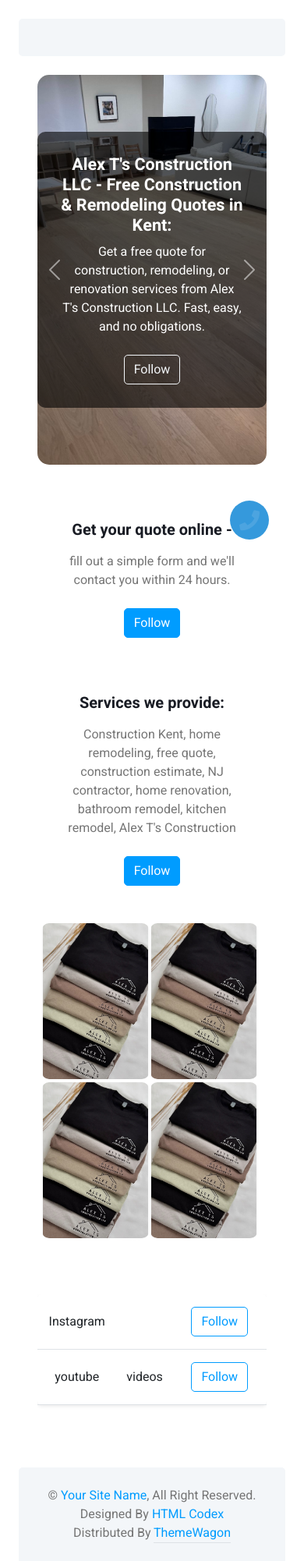
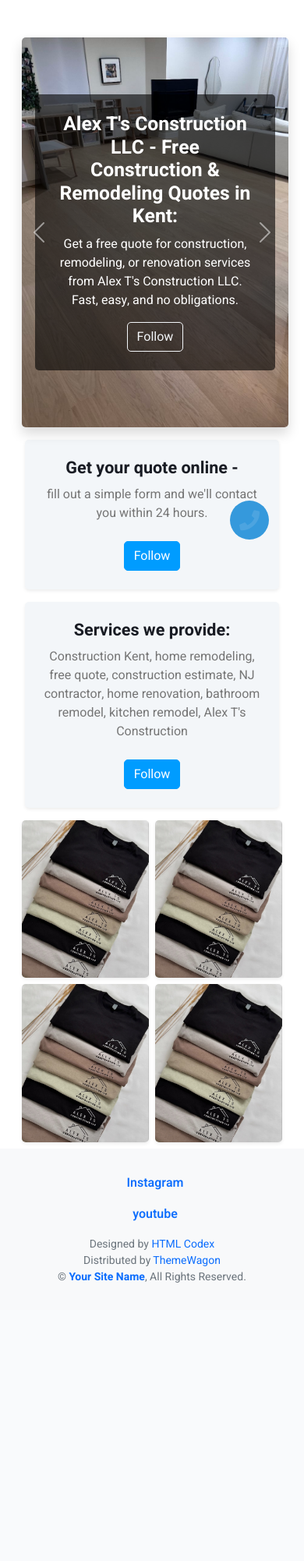
Before and after one commit to StanSorochynskyi/alexTScon_app, a Django app: page / in a window 390 px wide. Shown: the part 42-2044 px from the top of the page at 78% size. After the commit the page ends 1687 px from the top, so only its background shows below. Run offline with Django 3.2, Linux system fonts and the light colour scheme; data comes from the database, SQL or seed files in the repository; both versions use the stored data as it was after the commit; data that the repository does not hold is empty; some libraries are stand-ins or nearby versions.

Commit message:
rebuilded controller, gallery, view

```diff
--- a/Main/settings.py
+++ b/Main/settings.py
@@ -70,6 +70,7 @@
                 'django.template.context_processors.request',
                 'django.contrib.auth.context_processors.auth',
                 'django.contrib.messages.context_processors.messages',
+                'gallery.context_processors.contact_links',
             ],
         },
     },
--- /dev/null
+++ b/gallery/context_processors.py
@@ -0,0 +1,4 @@
+from .models import Contact
+
+def contact_links(request):
+    return {'contacts': Contact.objects.all()}
--- a/gallery/views.py
+++ b/gallery/views.py
@@ -7,13 +7,11 @@
     photos = Photo.objects.all()
     advertizes = Advertize.objects.all()
     anonsments = Annonsment.objects.all()
-    contacts = Contact.objects.all()
 
     context = {
         'promos': promos,
         'photos': photos,
         'advertizes': advertizes,
         'anonsments': anonsments,
-        'contacts': contacts,
     }
     return render(request, 'gallery/photo_list.html', context)
--- a/templates/base.html
+++ b/templates/base.html
@@ -74,6 +74,9 @@
         .blink {
             animation: blink 2s infinite;
         }
+
+
+
     </style>
 
 </head>
@@ -157,27 +160,10 @@
                 </div>
             </section>
 
-            <div class="m-n2">
+        <footer class="mt-auto">
+            {% include "gallery/footer.html" %}
+        </footer>
 
-            </div>
-
-            <!-- Footer Start -->
-            <div class="container-fluid pt-4 px-4">
-                <div class="bg-light rounded-top p-4">
-                    <div class="row">
-                        <div class="col-12 col-sm-6 text-center text-sm-start">
-                            &copy; <a href="#">Your Site Name</a>, All Right Reserved.
-                        </div>
-                        <div class="col-12 col-sm-6 text-center text-sm-end">
-                            <!--/*** This template is free as long as you keep the footer author’s credit link/attribution link/backlink. If you'd like to use the template without the footer author’s credit link/attribution link/backlink, you can purchase the Credit Removal License from "https://htmlcodex.com/credit-removal". Thank you for your support. ***/-->
-                            Designed By <a href="https://htmlcodex.com">HTML Codex</a>
-                        </br>
-                        Distributed By <a class="border-bottom" href="https://themewagon.com" target="_blank">ThemeWagon</a>
-                        </div>
-                    </div>
-                </div>
-            </div>
-            <!-- Footer End -->
         </div>
         <!-- Content End -->
 
--- /dev/null
+++ b/templates/gallery/footer.html
@@ -0,0 +1,66 @@
+{% load static %}
+
+<link href="https://cdn.jsdelivr.net/npm/bootstrap-icons@1.10.5/font/bootstrap-icons.css" rel="stylesheet">
+
+<style>
+    .footer-container {
+        background-color: #f8f9fa; /* Light background for simplicity */
+        padding: 2rem 0;
+    }
+    .footer-links {
+        display: flex;
+        flex-direction: column;
+        align-items: center;
+        gap: 1rem;
+    }
+    .contact-link {
+        color: #0d6efd;
+        font-weight: 600;
+        text-decoration: none;
+        transition: all 0.3s ease;
+        display: flex;
+        align-items: center;
+        gap: 0.5rem;
+    }
+    .contact-link:hover {
+        color: #084298;
+        text-decoration: underline;
+    }
+    .footer-credit {
+        font-size: 0.875rem;
+        color: #6c757d;
+        text-align: center;
+        margin-top: 1rem;
+    }
+    .footer-credit a {
+        color: #0d6efd;
+        text-decoration: none;
+    }
+    .footer-credit a:hover {
+        text-decoration: underline;
+    }
+</style>
+
+<div class="container-fluid footer-container">
+    <div class="row">
+        <div class="col-12 text-center footer-links">
+            <!-- CONTACT LINKS with Icons -->
+            {% for contact in contacts %}
+                {% if contact.link %}
+                    <a href="{{ contact.link }}" target="_blank" class="contact-link">
+                        <i class="bi bi-{{ contact.icon }}"></i> <!-- Assuming 'contact.icon' is the icon name like 'facebook', 'twitter' -->
+                        {{ contact.title }}
+                    </a>
+                {% endif %}
+            {% endfor %}
+        </div>
+        <div class="col-12 text-center">
+            <!-- CREDITS -->
+            <div class="footer-credit">
+                Designed by <a href="https://htmlcodex.com" target="_blank">HTML Codex</a><br>
+                Distributed by <a href="https://themewagon.com" target="_blank">ThemeWagon</a><br>
+                &copy; <a href="#" class="fw-bold">Your Site Name</a>, All Rights Reserved.
+            </div>
+        </div>
+    </div>
+</div>
--- a/templates/gallery/photo_list.html
+++ b/templates/gallery/photo_list.html
@@ -6,45 +6,43 @@
 
 {% block container %}
 
-    <div class="col-sm-12 col-xl-6">
-        <div class="bg-light rounded h-100 p-4">
+   <!-- PROMOS as message bubbles -->
+    <div class="col-sm-12 col-xl-6 px-0 mb-2">
+        <div class="bg-white rounded-0 p-1 w-100">
             {% for promo in promos %}
-                <div class=" rounded p-4 pb-0 mb-4">
-                    <figure>
-                        <blockquote class="blockquote">
-                            <p>{{ promo.title }}</p>
-                            <p>{{ promo.description }}</p>
-                        </blockquote>
+                <div class="d-flex justify-content-center mb-3 px-2 w-100">
+                    <div class="bg-primary text-white rounded-4 shadow-lg px-4 py-3 w-100" style="max-width: 600px;">
+                        <div class="text-center">
+                            <h5 class="fw-semibold mb-2">{{ promo.title }}</h5>
+                            <p class="mb-2">{{ promo.description }}</p>
                             {% if promo.link %}
-                            <a href="{{ promo.link }}" target="_blank">
-                                <figcaption class="blockquote-footer">
-                                    Send us a message to have <cite title="Source Title">More Info</cite>
-                                </figcaption>
+                                <a href="{{ promo.link }}" target="_blank" class="text-white">
+                                    <small>📎 More Info</small>
                                 </a>
                             {% endif %}
-                    </figure>
+                        </div>
+                    </div>
                 </div>
             {% endfor %}
         </div>
     </div>
 
-
-    <div class="container-fluid py-4">
+    <!-- CAROUSEL -->
+    <div class="container-fluid px-0 py-2">
         <div id="advertizeCarousel" class="carousel slide" data-bs-ride="carousel" data-bs-interval="5000">
-            <div class="carousel-inner">
+            <div class="carousel-inner rounded shadow mx-1">
                 {% for advert in advertizes %}
                 <div class="carousel-item {% if forloop.first %}active{% endif %}">
                     <div class="d-flex align-items-center justify-content-center text-white"
                          style="background-image: url('{{ advert.image.url }}');
                                 background-size: cover;
                                 background-position: center;
-                                height: 500px; border-radius: 15px;">
-                        <div class="d-flex flex-column align-items-center text-center"
-                             style="background: rgba(0, 0, 0, 0.6); padding: 30px; border-radius: 10px;">
-                            <h4 class="text-white" >{{ advert.title }}</h4>
-                            <p>{{ advert.description }}</p>
+                                height: 500px;">
+                        <div class="text-center p-4 rounded" style="background: rgba(0,0,0,0.6); max-width: 90%;">
+                            <h2 class="text-white mb-2">{{ advert.title }}</h2>
+                            <p class="mb-3">{{ advert.description }}</p>
                             {% if advert.link %}
-                            <a href="{{ advert.link }}" class="btn btn-outline-light mt-2" target="_blank">Follow</a>
+                            <a href="{{ advert.link }}" class="btn btn-outline-light" target="_blank">Follow</a>
                             {% endif %}
                         </div>
                     </div>
@@ -60,13 +58,14 @@
         </div>
     </div>
 
+    <!-- ANNOUNCEMENTS -->
     {% if anonsments %}
-        <div class="container-fluid pt-4 px-4">
-            <div class="row g-4">
+    <div class="container-fluid px-0 py-2">
+        <div class="row g-3 mx-0">
             {% for ann in anonsments %}
-                <div class="col-md-6 col-lg-4">
-                    <div class=" text-center rounded p-4 h-100">
-                        <h5 class="mb-3">{{ ann.title }}</h5>
+            <div class="col-12 col-md-6 col-lg-4 px-2">
+                <div class="bg-light text-center rounded shadow-sm p-4 h-100">
+                    <h4 class="mb-2">{{ ann.title }}</h4>
                     <p>{{ ann.description }}</p>
                     {% if ann.link %}
                     <a href="{{ ann.link }}" class="btn btn-primary mt-2" target="_blank">Follow</a>
@@ -78,40 +77,17 @@
     </div>
     {% endif %}
 
-    <div style="margin-left: 2%" class="container py-4">
-        <div class="row g-1">
+    <!-- PHOTO GALLERY -->
+    <div class="container-fluid px-0 py-2">
+        <div class="row g-2 mx-0">
             {% for photo in photos %}
-                <div class="gallery-item col-12 col-sm-6 col-md-4 col-lg-3">
+            <div class="col-6 col-md-4 col-lg-3 px-1">
                 <a href="{{ photo.image.url }}" data-lightbox="gallery" data-title="{{ photo.title }}">
-                        <img src="{{ photo.image.url }}" alt="{{ photo.title }}" class="img-fluid rounded shadow-sm">
+                    <img src="{{ photo.image.url }}" alt="{{ photo.title }}" class="img-fluid rounded shadow-sm w-100">
                 </a>
             </div>
             {% endfor %}
         </div>
     </div>
 
-
-    <div class="container py-5 d-flex justify-content-center">
-        <div class="w-100" style="max-width: 800px;">
-            <div class="table-responsive">
-                <table class="table table-hover shadow-sm bg-white rounded text-center align-middle">
-                    <tbody>
-                        {% for contact in contacts %}
-                        <tr>
-                            <td>{{ contact.title }}</td>
-                            <td>{{ contact.description }}</td>
-                            <td>
-                                {% if contact.link %}
-                                    <a href="{{ contact.link }}" target="_blank" class="btn btn-outline-primary m-2">Follow</a>
-                                {% else %}
-                                    —
-                                {% endif %}
-                            </td>
-                        </tr>
-                        {% endfor %}
-                    </tbody>
-                </table>
-            </div>
-        </div>
-    </div>
 {% endblock container %}
```
Also changed, not shown: templates/projects/project_list.html (+4 -4 lines), db.sqlite3, static/css/style.css (line endings or trailing spaces), 1 other file. Lines whose indentation alone changed are shown as unchanged.
